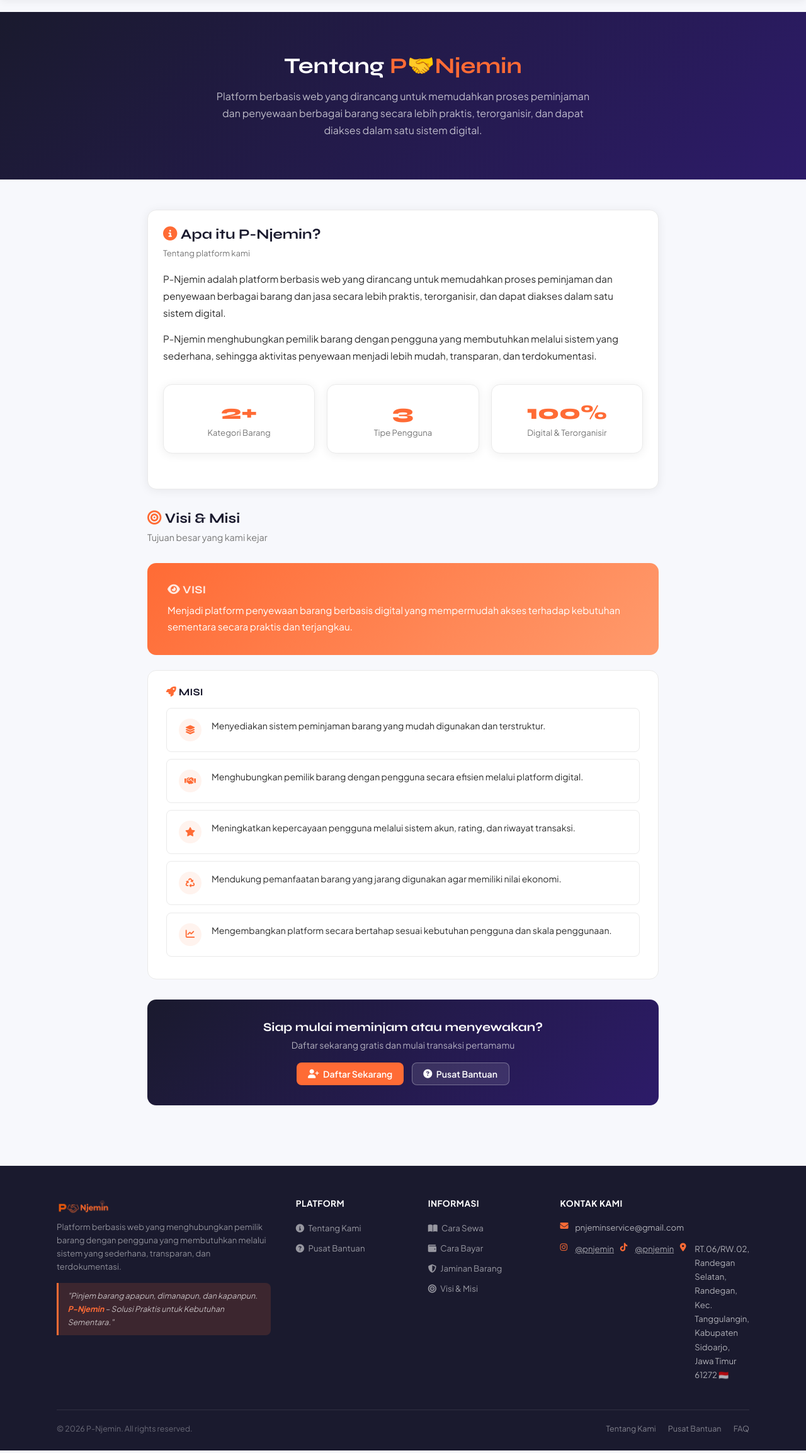
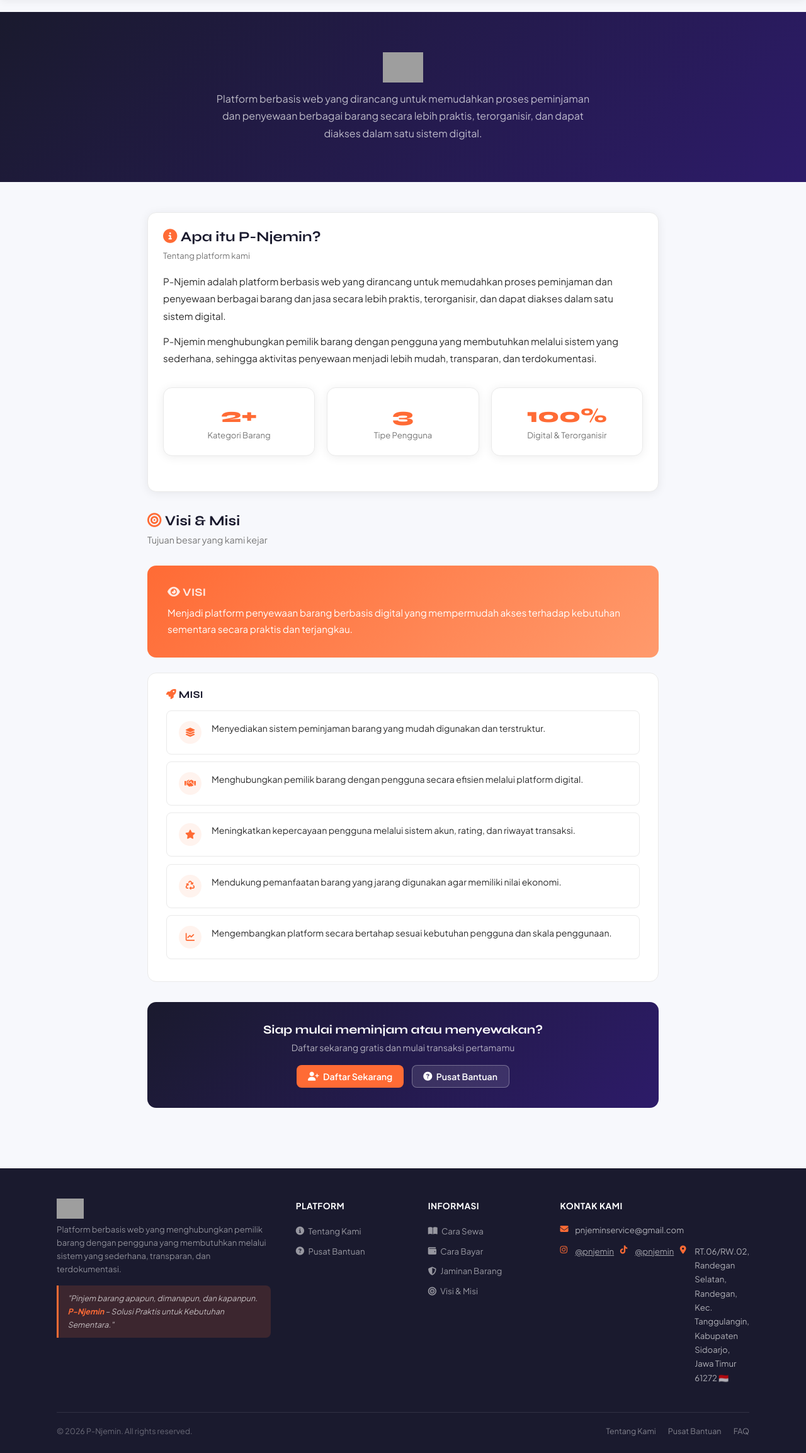
Before and after one commit to Faitz761/pnjemin_v2, a Flask app: page /tentang in a window 1280 px wide. Shown: the part 62-2369 px from the top of the page at 63% size. Run offline with Flask 3, Linux system fonts and the light colour scheme; some libraries are stand-ins or nearby versions; grey boxes are pictures that could not be loaded.

Commit message:
first commit

```diff
--- a/templates/admin/base.html
+++ b/templates/admin/base.html
@@ -79,7 +79,10 @@
 </head>
 <body>
 <aside class="sidebar">
-    <div class="sidebar-logo">P🤝<span>Njemin</span><br><small style="font-size:0.65rem;color:rgba(255,255,255,0.35);font-family:'Plus Jakarta Sans',sans-serif;font-weight:600">ADMIN PANEL</small></div>
+    <div class="sidebar-logo">
+    <img src="{{ url_for('static', filename='images/Pnjemin_Logo2.png') }}" alt="P-Njemin" style="height:28px;"><br>
+    <small style="font-size:0.65rem;color:rgba(255,255,255,0.35);font-family:'Plus Jakarta Sans',sans-serif;font-weight:600">ADMIN PANEL</small>
+</div>
     <div class="sidebar-label">Menu</div>
     <nav class="sidebar-nav">
         <a href="{{ url_for('admin_dashboard') }}" {% if request.endpoint=='admin_dashboard' %}class="active"{% endif %}><i class="fas fa-chart-pie"></i> Dashboard</a>
--- a/templates/admin/login.html
+++ b/templates/admin/login.html
@@ -2,7 +2,7 @@
 <html lang="id">
 <head>
     <meta charset="UTF-8">
-    <title>Admin Login - P🤝Njemin</title>
+    <title>Admin Login - P-Njemin</title>
     <link href="https://fonts.googleapis.com/css2?family=Plus+Jakarta+Sans:wght@400;600;700;800&family=Syne:wght@800&display=swap" rel="stylesheet">
     <link rel="stylesheet" href="https://cdnjs.cloudflare.com/ajax/libs/font-awesome/6.5.0/css/all.min.css">
     <style>
@@ -28,7 +28,8 @@
 <body>
 <div class="login-card">
     <div class="login-header">
-        <h1>P🤝Njemin Admin</h1>
+        <img src="{{ url_for('static', filename='images/Pnjemin_Logo2.png') }}" alt="P-Njemin" style="height:40px; margin-bottom:0.5rem;">
+<h1>Admin</h1>
         <p>Masuk ke panel administrasi</p>
     </div>
     <div class="login-body">
--- a/templates/bantuan.html
+++ b/templates/bantuan.html
@@ -1,5 +1,5 @@
 {% extends 'base.html' %}
-{% block title %}Pusat Bantuan - P-Njemin 🤝{% endblock %}
+{% block title %}Pusat Bantuan - P-Njemin{% endblock %}
 {% block extra_css %}
 <style>
 .bantuan-hero {
--- a/templates/base.html
+++ b/templates/base.html
@@ -3,7 +3,7 @@
 <head>
     <meta charset="UTF-8">
     <meta name="viewport" content="width=device-width, initial-scale=1.0">
-    <title>{% block title %}P🤝Njemin 🤝{% endblock %}</title>
+    <title>{% block title %}P-Njemin{% endblock %}</title>
     <link href="https://fonts.googleapis.com/css2?family=Plus+Jakarta+Sans:wght@400;500;600;700;800&family=Syne:wght@700;800&display=swap" rel="stylesheet">
     <link rel="stylesheet" href="https://cdnjs.cloudflare.com/ajax/libs/font-awesome/6.5.0/css/all.min.css">
     <style>
@@ -310,7 +310,7 @@
     <div class="footer-inner">
         <!-- Kolom 1: Brand -->
         <div>
-            <img src="{{ url_for('static', filename='images/pnjemin_logo.png') }}" alt="P-Njemin" style="height:32px;">
+            <img src="{{ url_for('static', filename='images/Pnjemin_Logo2.png') }}" alt="P-Njemin" style="height:32px;">
             <p class="footer-desc">
                 Platform berbasis web yang menghubungkan pemilik barang dengan pengguna yang membutuhkan melalui sistem yang sederhana, transparan, dan terdokumentasi.
             </p>
--- a/templates/tentang.html
+++ b/templates/tentang.html
@@ -1,5 +1,5 @@
 {% extends 'base.html' %}
-{% block title %}Tentang Kami - P🤝Njemin{% endblock %}
+{% block title %}Tentang Kami - P-Njemin{% endblock %}
 {% block extra_css %}
 <style>
 .tentang-hero {
@@ -66,7 +66,7 @@
 {% block content %}
 
 <div class="tentang-hero">
-    <h1>Tentang <span>P🤝Njemin</span></h1>
+    <img src="{{ url_for('static', filename='images/Pnjemin_Logo2.png') }}" alt="P-Njemin" style="height:48px; margin-bottom:0.5rem;">
     <p>Platform berbasis web yang dirancang untuk memudahkan proses peminjaman dan penyewaan berbagai barang secara lebih praktis, terorganisir, dan dapat diakses dalam satu sistem digital.</p>
 </div>
 
```
